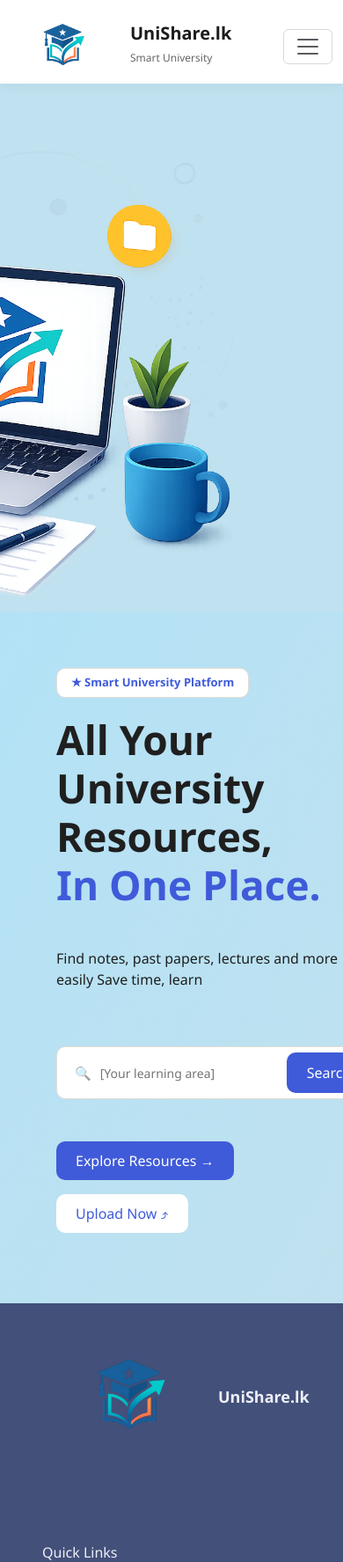
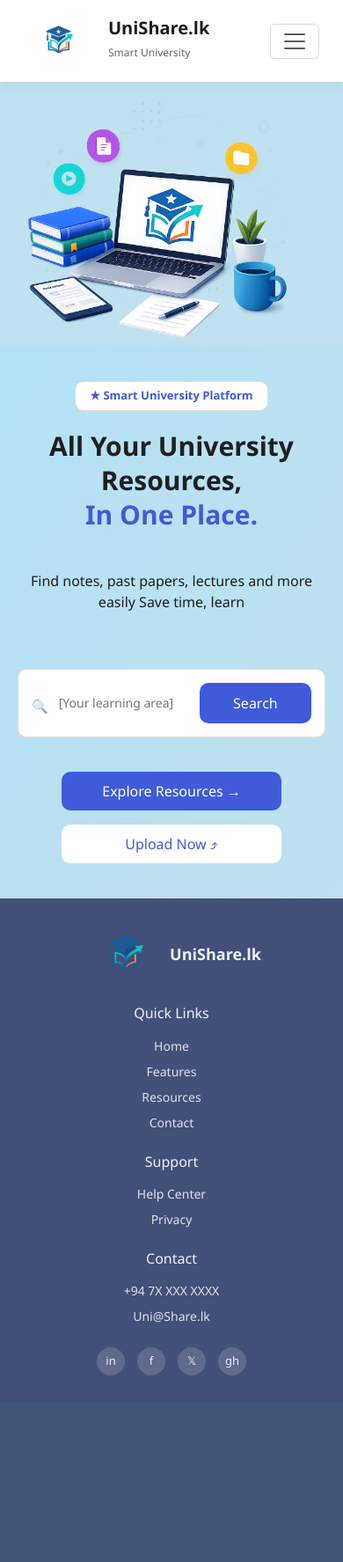
Before and after one commit to chmth699/Web-Devolopment---Group-, a PHP site: page /Home.html in a window 390 px wide; the page is wider, and only the part inside the window is pictured. Shown: the top 1775 px of that part at 88% size. After the commit the page ends 1563 px from the top of that part, so only its background shows below. Run offline with PHP 8.4, Linux system fonts and the light colour scheme.

Commit message:
Update Home.css
Final Review

```diff
--- a/Home.css
+++ b/Home.css
@@ -503,28 +503,6 @@ body {
 
 
 /*Tablet Response*/
-<<<<<<< HEAD
-@media screen and (max-width:1024px){
-
-  /* Navbar */
-  .navbar-custom{
-    height:auto;
-    padding:15px 20px;
-  }
-
-  .logo-img{
-    width:100px;
-  }
-
-  .navbar-nav{
-    gap:18px;
-  }
-
-  .nav-link{
-    padding:12px 4px;
-    font-size:15px;
-  }
-=======
 @media screen and (max-width: 1024px) {
 
   .navbar-custom {
@@ -537,7 +515,8 @@ body {
 }
 
   main a img{
-    width: 470px;
+    padding: auto;
+    width: 600px;
   }
 
   .hero {
@@ -589,106 +568,13 @@ body {
     padding: 35px 30px;
     gap: 30px;
   }
+
+  .footer-brand img {
+    width: 120px;
+  }
 }
 
-/*Mobile Response*/
-@media screen and (max-width: 767px) {
 
-  /* Navbar */
- .navbar-custom {
-  height: auto;
-  padding: 12px 0;
-}
-
-.logo-img {
-  width: 70px;
-}
-
-.logo-title {
-  font-size: 16px;
-}
-
-.logo-subtitle {
-  font-size: 10px;
-}
-
-.navbar-nav {
-  text-align: center;
-  gap: 12px;
-  margin: 10px 0;
-}
-
-.nav-link {
-  padding: 8px 4px;
-}
-
-#navbarNav .d-flex {
-  width: 100%;
-  justify-content: center;
-  margin-top: 10px;
-}
-
-.btn-login,
-.btn-signup {
-  width: 130px;
-}
->>>>>>> 31f0725be6e87e3ec79f21c26b5cadcb76b560d7
-
-  .btn-login,
-  .btn-signup{
-    width:85px;
-    font-size:15px;
-  }
-
-  /* Hero */
-  .hero{
-    flex-direction:column;
-    text-align:center;
-    padding:50px 30px;
-    gap:40px;
-  }
-
-  .heropng{
-    width:600px;
-    height:500px;
-  }
-
-  .hero-text{
-    max-width:100%;
-  }
-
-  .hero-text h1{
-    font-size:38px;
-  }
-
-  .hero-desc{
-    font-size:15px;
-  }
-
-  .search-box{
-    max-width:600px;
-    margin:0 auto 20px;
-  }
-
-  .hero-actions{
-    justify-content:center;
-  }
-
-  .hero-art{
-    min-height:320px;
-  }
-
-  .art-scene{
-    transform:scale(.9);
-  }
-
-  /* Footer */
-  .footer{
-    gap:40px;
-    padding:35px 30px;
-  }
-
-}
 /*--Mobile Response--*/
 @media screen and (max-width:767px){
 
@@ -814,11 +700,15 @@ body {
   /* Footer */
 
   .footer{
+    display: flex;
     flex-direction:column;
     align-items:center;
     text-align:center;
     gap:25px;
     padding:30px 20px;
+  }
+  .footer-brand img{
+    width: 100px;
   }
 
   .footer-brand{
```
